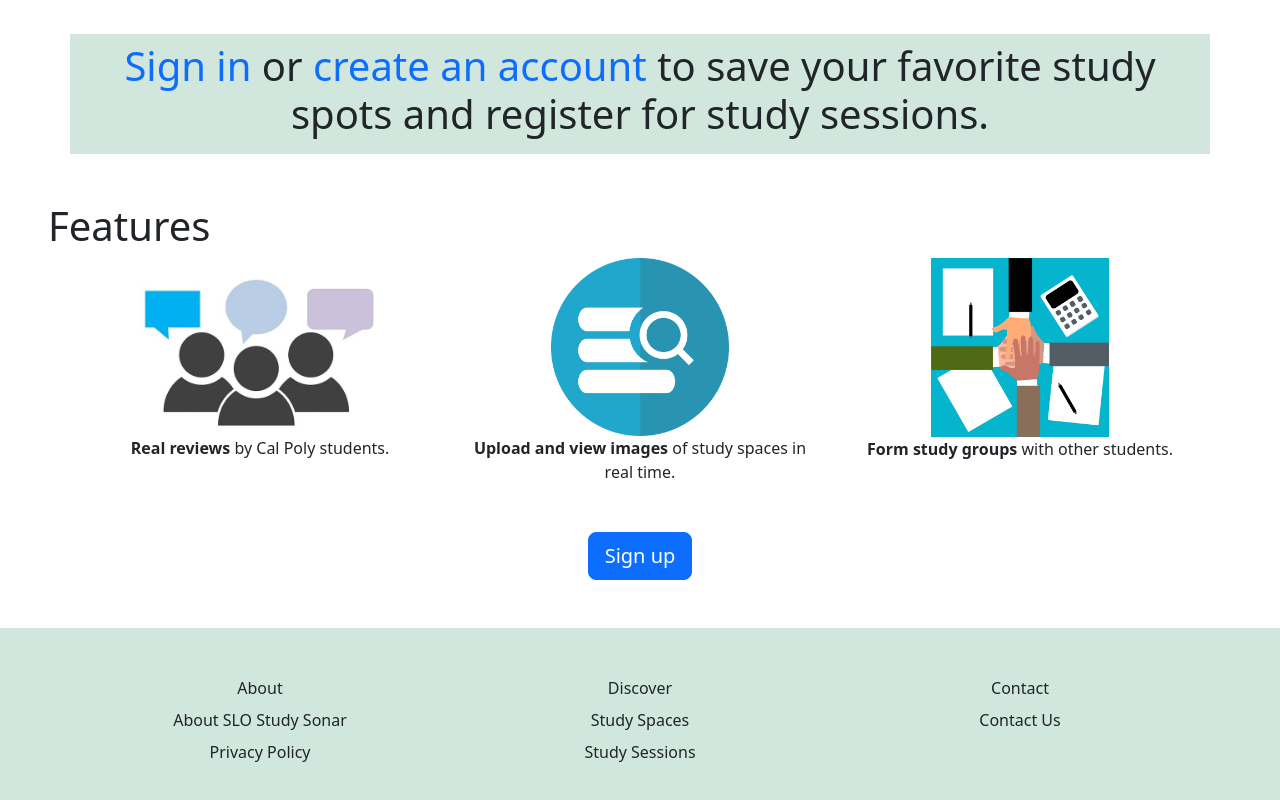
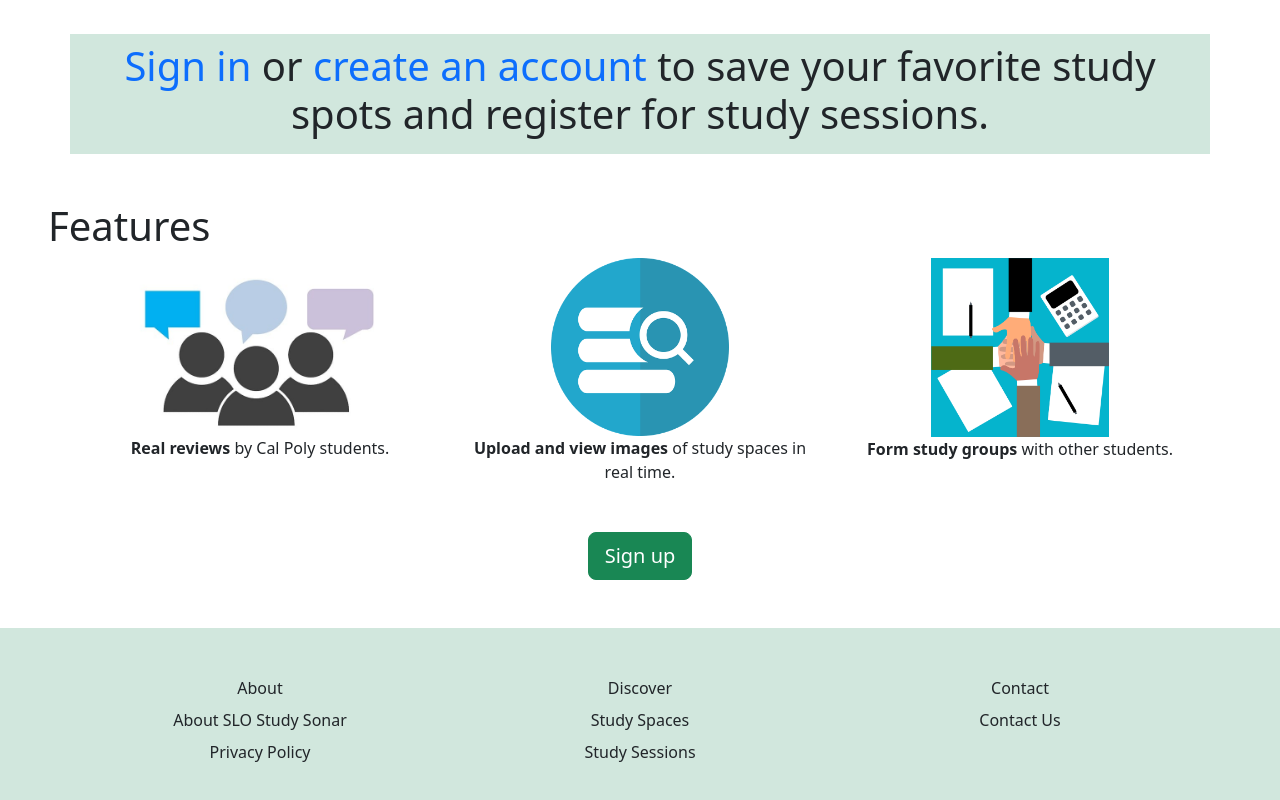
Before and after one commit to bhillyard/SloStudySonar, a React (Create React App) app in the folder packages/react-frontend/: page / in a window 1280 px wide. Shown: the part 1132-1932 px from the top of the page. Built offline with nearby package versions, Linux system fonts and the light colour scheme.

Commit message:
fix a couple of buttons

```diff
--- a/packages/react-frontend/src/App.js
+++ b/packages/react-frontend/src/App.js
@@ -70,7 +70,7 @@ function App() {
 
       {/* Sign in or create an account... div */}
       <div class="container my-10 py-2 px-5 bg-success-subtle">
-        <h1> <span class="text-primary"> <a text-primary onClick={handleSignupClick}>Sign in</a></span> or <span class="text-primary">create an account</span> to save your favorite study spots and register for study sessions.</h1>
+        <h1> <span class="text-primary"> <a text-primary>Sign in</a></span> or <span class="text-primary">create an account</span> to save your favorite study spots and register for study sessions.</h1>
       </div>
 
       {/*Features div*/}
@@ -96,7 +96,7 @@ function App() {
         </div>
       </div>
 
-      <button onClick={handleSignupClick} class="btn btn-primary btn-lg">Sign up</button>
+      <button onClick={handleSignupClick} class="btn btn-success btn-lg">Sign up</button>
 
 
       {/*Bottom segment div*/}
```
